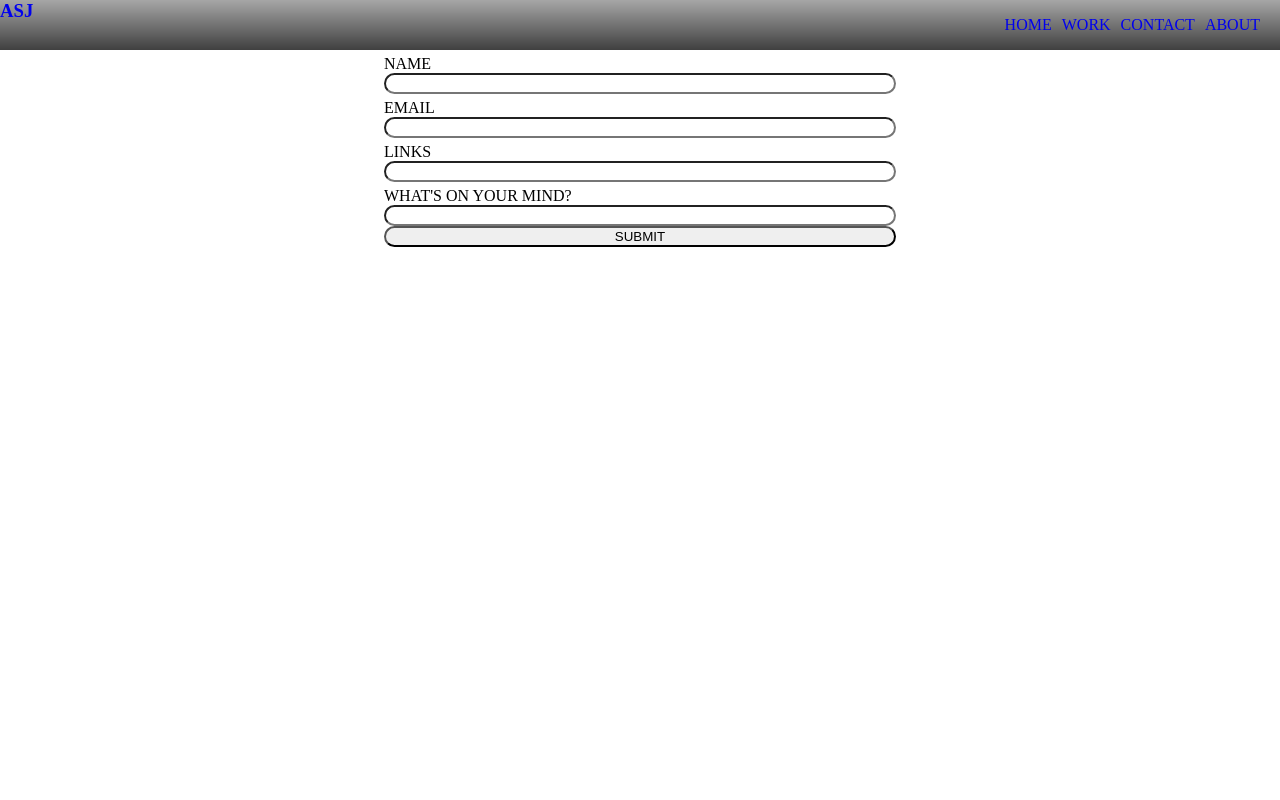
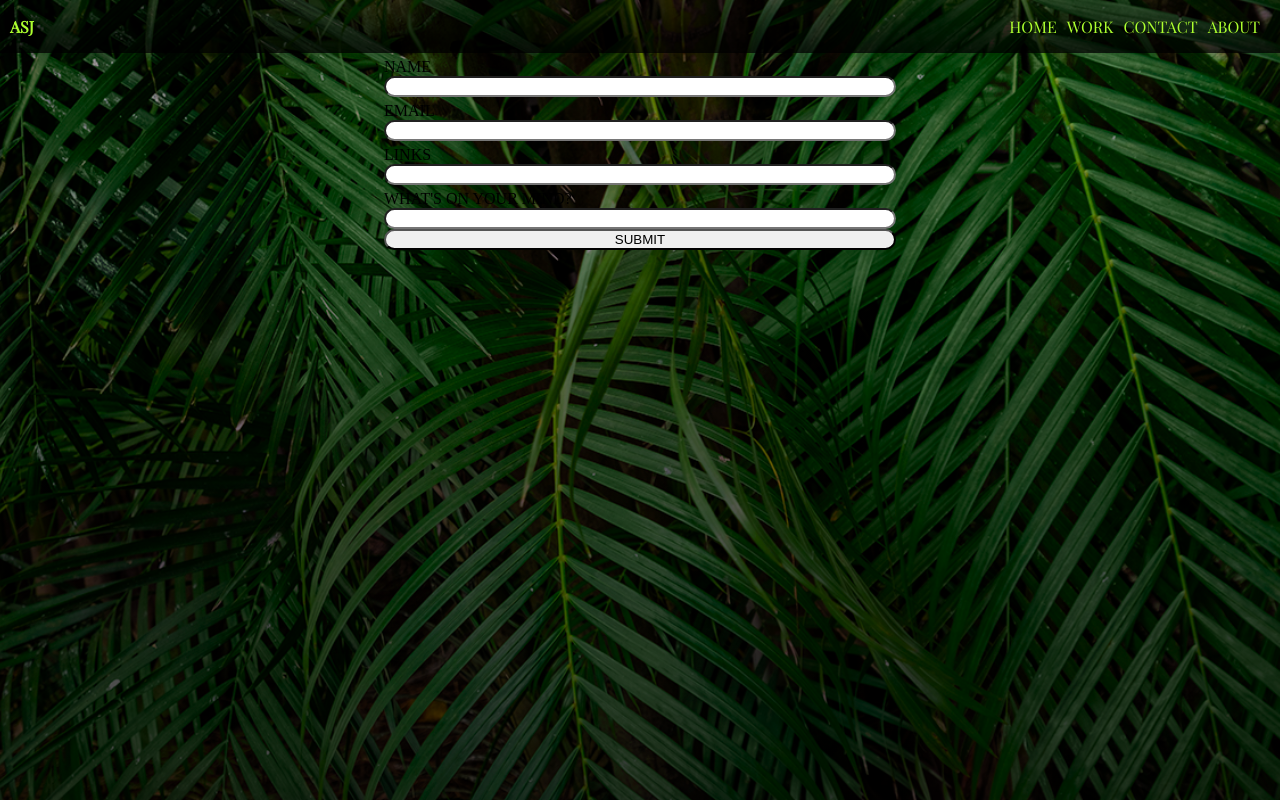
Before and after one commit to RickRossovich/Personal-site, an Angular app: page /contact in a window 1280 px wide. Built offline with nearby package versions, Linux system fonts and the light colour scheme.

Commit message:
bg updates

```diff
--- a/src/app/about/about.component.css
+++ b/src/app/about/about.component.css
@@ -0,0 +1,37 @@
+.art {
+  background-image: linear-gradient(
+      to bottom,
+      rgba(0, 0, 0, 0.35),
+      rgba(0, 0, 0, 0.75)
+    ),
+    url("src/assets/congreen.jpg");
+  background-repeat: no-repeat;
+  background-size: cover;
+  background-position: center;
+  height: 100vh;
+  width: 100%;
+  margin: 0px;
+  padding: 0px;
+}
+
+.mark {
+  display: flex;
+  flex-direction: column;
+  justify-content: center;
+  align-items: center;
+}
+
+.tim {
+  display: flex;
+  flex-direction: column;
+  width: 80%;
+  background-color: rgba(0, 0, 0, 0.5);
+}
+
+p {
+  color: #4cc62a;
+}
+
+h2 {
+  color: #3eff08;
+}
--- a/src/app/about/about.component.html
+++ b/src/app/about/about.component.html
@@ -1,3 +1,19 @@
-<app-header></app-header>
-
-<p>about works!</p>
+<div class="art">
+  <app-header></app-header>
+  <div class="mark">
+    <h2>ABOUT</h2>
+    <div class="tim">
+      <p>
+        Lorem ipsum dolor sit amet consectetur adipisicing elit. Dicta, eos
+        officia, facilis voluptatem debitis ullam odio eveniet aut laudantium,
+        quo aliquid dolorem saepe in ut harum asperiores sapiente optio rerum!
+      </p>
+      <p>
+        Lorem ipsum dolor sit amet consectetur adipisicing elit. Velit, odio
+        amet voluptates minima deserunt ipsa est temporibus culpa optio quidem
+        unde distinctio at alias voluptatum illum aspernatur, hic, ullam
+        incidunt!
+      </p>
+    </div>
+  </div>
+</div>
--- a/src/app/contact/contact.component.css
+++ b/src/app/contact/contact.component.css
@@ -22,3 +22,19 @@ label {
 button {
   border-radius: 20px;
 }
+
+.sam {
+  background-image: linear-gradient(
+      to bottom,
+      rgba(0, 0, 0, 0.35),
+      rgba(0, 0, 0, 0.75)
+    ),
+    url("src/assets/aboutLeaf.jpg");
+  background-repeat: no-repeat;
+  background-size: cover;
+  background-position: center;
+  height: 100vh;
+  width: 100%;
+  margin: 0px;
+  padding: 0px;
+}
--- a/src/app/contact/contact.component.html
+++ b/src/app/contact/contact.component.html
@@ -1,3 +1,4 @@
+<div class="sam">
   <app-header></app-header>
   <div class="container">
     <form #addForm="ngForm" (ngSubmit)="addContact(addForm)">
@@ -12,3 +13,4 @@
       <button>SUBMIT</button>
     </form>
   </div>
+</div>
--- a/src/app/header/header.component.css
+++ b/src/app/header/header.component.css
@@ -17,6 +17,9 @@ h3 {
 a {
   text-decoration: none;
   padding-right: 10px;
+  font-size: 16px;
+  font-family: "Playfair Display", serif;
+  color: greenyellow;
 }
 li {
   list-style: none;
@@ -34,6 +37,7 @@ li {
 .header {
   display: flex;
   justify-content: space-between;
+  align-items: center;
 }
 .navbar {
   display: flex;
@@ -46,3 +50,8 @@ li {
   justify-content: space-evenly;
   margin-right: 10px;
 }
+.logo{
+  margin-left: 10px;
+  justify-content: center;
+  align-items: center;
+}
--- a/src/app/header/header.component.html
+++ b/src/app/header/header.component.html
@@ -3,21 +3,21 @@
     <div class="header">
       <h3>
         <p>
-                    <a routerLink="/home">ASJ</a>
+          <a class="logo" routerLink="/home">ASJ</a>
         </p>
       </h3>
       <ul class="main-nav">
         <li class="main-nav-item">
-                    <a routerLink="/home" class button>HOME</a>
+          <a routerLink="/home" class="button">HOME</a>
         </li>
         <li class="main-nav-item">
-                    <a routerLink="/work" class button>WORK</a>
+          <a routerLink="/work" class="button">WORK</a>
         </li>
         <li class="main-nav-item">
-                    <a routerLink="/contact" class button>CONTACT</a>
+          <a routerLink="/contact" class= "button">CONTACT</a>
         </li>
         <li class="main-nav-item">
-                    <a routerLink="/about" class button>ABOUT</a>
+          <a routerLink="/about" class="button">ABOUT</a>
         </li>
       </ul>
     </div>
--- a/src/app/home/home.component.css
+++ b/src/app/home/home.component.css
@@ -2,7 +2,6 @@ body {
   margin: 0px;
   padding: 0px;
 }
-
 
 .bart {
   background-image: linear-gradient(
@@ -10,7 +9,7 @@ body {
       rgba(0, 0, 0, 0.35),
       rgba(0, 0, 0, 0.75)
     ),
-    url("src/assets/congreen.jpg");
+    url("src/assets/aboutLeaf.jpg");
   background-repeat: no-repeat;
   background-size: cover;
   background-position: center;
--- a/src/app/work/work.component.css
+++ b/src/app/work/work.component.css
@@ -0,0 +1,15 @@
+.ham {
+  background-image: linear-gradient(
+      to bottom,
+      rgba(0, 0, 0, 0.35),
+      rgba(0, 0, 0, 0.75)
+    ),
+    url("src/assets/aboutLeaf.jpg");
+  background-repeat: no-repeat;
+  background-size: cover;
+  background-position: center;
+  height: 100vh;
+  width: 100%;
+  margin: 0px;
+  padding: 0px;
+}
--- a/src/app/work/work.component.html
+++ b/src/app/work/work.component.html
@@ -1,2 +1,3 @@
-<app-header></app-header>
-<p>work works!</p>
+<div class="ham">
+  <app-header></app-header>
+</div>
--- a/src/index.html
+++ b/src/index.html
@@ -6,6 +6,10 @@
     <base href="/" />
     <meta name="viewport" content="width=device-width, initial-scale=1" />
     <link rel="icon" type="image/x-icon" href="favicon.ico" />
+    <link
+      href="https://fonts.googleapis.com/css2?family=Cormorant+Garamond:ital@1&family=Playfair+Display&display=swap"
+      rel="stylesheet"
+    />
   </head>
   <body>
     <app-root></app-root>
```
Also changed, not shown: src/assets/aboutLeaf.jpg (added). Lines whose indentation alone changed are shown as unchanged.
